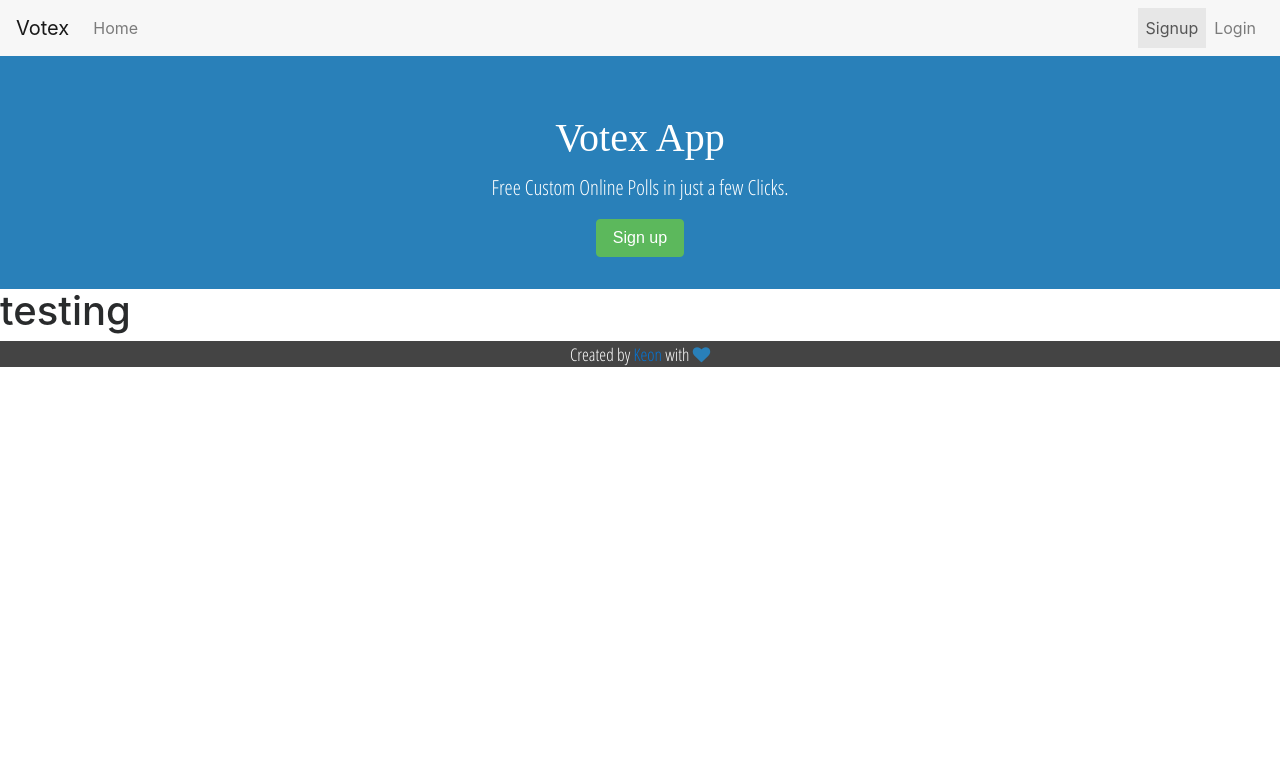
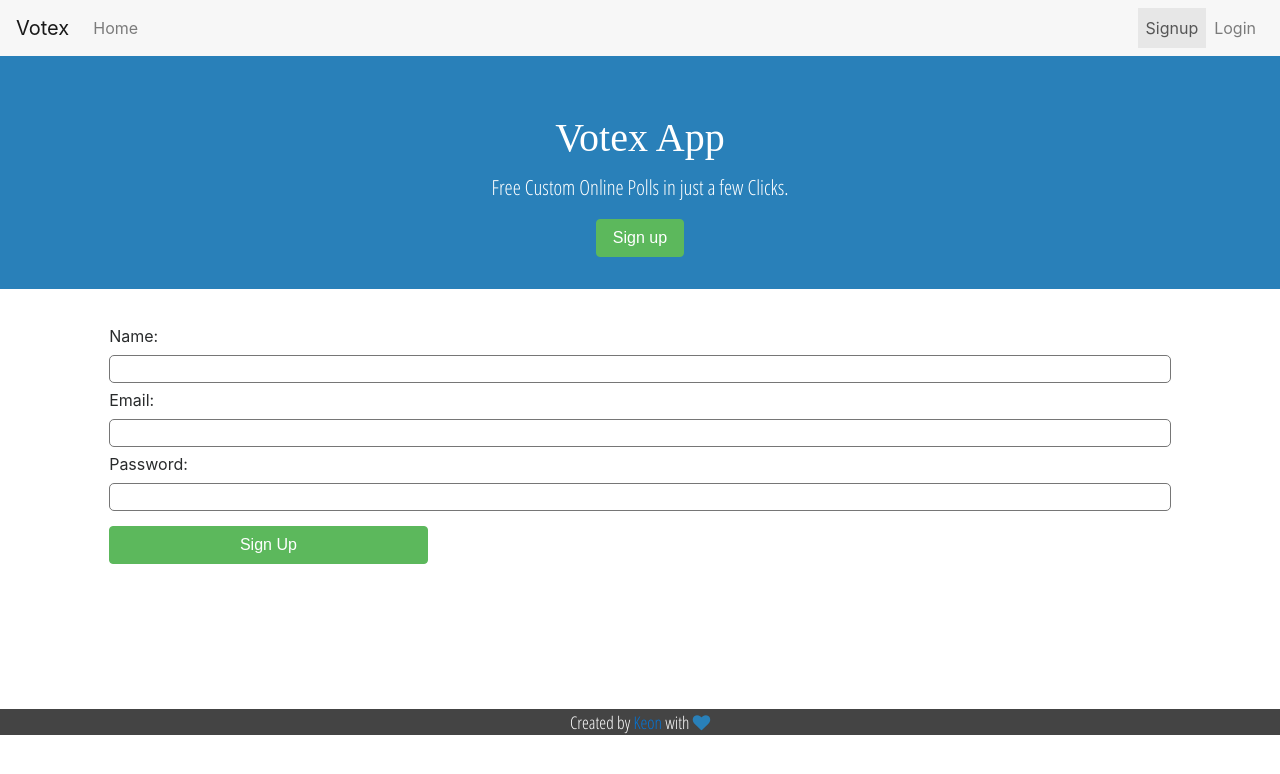
Before and after one commit to keonsam/Voting-app, a React app: page /Signup in a window 1280 px wide. Shown: the top 774 px of the page. Built offline with nearby package versions, Linux system fonts and the light colour scheme; a web font is replaced by a local one.

Commit message:
router commit

```diff
--- a/package.json
+++ b/package.json
@@ -12,6 +12,10 @@
   "author": "Keon Samuel",
   "license": "MIT",
   "dependencies": {
+    "body-parser": "^1.18.2",
+    "cors": "^2.8.4",
+    "express": "^4.16.2",
+    "mongoose": "^4.13.6",
     "react": "^16.2.0",
     "react-dom": "^16.2.0",
     "react-router-dom": "^4.2.2"
--- a/src/app/components/App.js
+++ /dev/null
@@ -1,48 +0,0 @@
-import React from "react";
-import { BrowserRouter as Router, Route, NavLink } from 'react-router-dom';
-
-import { Banner } from "./Banner";
-import { Body } from "./Body";
-import { Footer } from "./Footer";
-import { Signup } from "./Signup";
-import { Login } from "./Login";
-
-export class App extends React.Component{
-  constructor(props){
-    super(props);
-  }
-  render() {
-    return(
-      <Router>
-      <div className="container-fluid p-0">
-      <nav className="navbar navbar-toggleable-sm navbar-light bg-faded">
-  <button className="navbar-toggler navbar-toggler-right" type="button" data-toggle="collapse" data-target="#navbarSupportedContent" aria-controls="navbarSupportedContent" aria-expanded="false" aria-label="Toggle navigation">
-    <span className="navbar-toggler-icon"></span>
-  </button>
-  <NavLink className="navbar-brand" to="/">Votex</NavLink>
-  <div className="collapse navbar-collapse" id="navbarSupportedContent">
-    <ul className="navbar-nav mr-auto">
-      <li className="nav-item ">
-        <NavLink className="nav-link home" to="/" exact activeClassName="activeNav" >Home</NavLink>
-      </li>
-      </ul>
-     <ul className="navbar-nav ml-auto">
-      <li className="nav-item">
-        <NavLink className="nav-link" to="/Signup" activeClassName="activeNav">Signup</NavLink>
-      </li>
-      <li className="nav-item">
-        <NavLink className="nav-link" to="/Login" activeClassName="activeNav">Login</NavLink>
-      </li>
-    </ul>
-  </div>
-</nav>
-        <Banner/>
-        <Route exact path="/" component={Body}/>
-        <Route path="/Signup" component={Signup}/>
-        <Route path="/Login" component={Login}/>
-        <Footer/>
-      </div>
-  </Router>
-    );
-  }
-}
--- /dev/null
+++ b/src/app/components/Header.js
@@ -0,0 +1,28 @@
+import React from 'react';
+import {NavLink} from 'react-router-dom';
+
+export const Header = () => {
+  return (
+    <nav className="navbar navbar-toggleable-sm navbar-light bg-faded">
+<button className="navbar-toggler navbar-toggler-right" type="button" data-toggle="collapse" data-target="#navbarSupportedContent" aria-controls="navbarSupportedContent" aria-expanded="false" aria-label="Toggle navigation">
+  <span className="navbar-toggler-icon"></span>
+</button>
+<NavLink className="navbar-brand" to="/">Votex</NavLink>
+<div className="collapse navbar-collapse" id="navbarSupportedContent">
+  <ul className="navbar-nav mr-auto">
+    <li className="nav-item ">
+      <NavLink className="nav-link home" to="/" exact activeClassName="activeNav" >Home</NavLink>
+    </li>
+    </ul>
+   <ul className="navbar-nav ml-auto">
+    <li className="nav-item">
+      <NavLink className="nav-link" to="/Signup" activeClassName="activeNav">Signup</NavLink>
+    </li>
+    <li className="nav-item">
+      <NavLink className="nav-link" to="/Login" activeClassName="activeNav">Login</NavLink>
+    </li>
+  </ul>
+</div>
+</nav>
+  );
+}
--- a/src/app/components/Login.js
+++ b/src/app/components/Login.js
@@ -6,9 +6,23 @@ export class Login extends React.Component{
   }
   render() {
     return(
-   <div>
-   <h1>testing</h1>
-   </div>
+      <div className="signup">
+      <div className="row">
+       <div className="col-1">
+       </div>
+       <div className="col-10">
+          <form method="post" action="../form">
+           <label htmlFor="Enter Email">Email:</label>
+           <input name="eml" type="text" />
+           <label htmlFor="Enter Pass">Password:</label>
+           <input name="pass" type="password" />
+           <button className="btn btn-success" type="login">Log In</button>
+          </form>
+       </div>
+       <div className="col-1">
+       </div>
+      </div>
+      </div>
   );
  }
 }
--- a/src/app/components/Signup.js
+++ b/src/app/components/Signup.js
@@ -6,9 +6,25 @@ export class Signup extends React.Component{
   }
   render() {
     return(
-   <div>
-   <h1>testing</h1>
-   </div>
+    <div className="signup">
+    <div className="row">
+     <div className="col-1">
+     </div>
+     <div className="col-10">
+        <form method="post" action="../form">
+         <label htmlFor="Enter Name">Name:</label>
+         <input name="str" type="text" />
+         <label htmlFor="Enter Email">Email:</label>
+         <input name="eml" type="text" />
+         <label htmlFor="Enter Pass">Password:</label>
+         <input name="pass" type="password" />
+         <button className="btn btn-success" type="signup">Sign Up</button>
+        </form>
+     </div>
+     <div className="col-1">
+     </div>
+    </div>
+    </div>
   );
  }
 }
--- a/src/app/index.js
+++ b/src/app/index.js
@@ -1,9 +1,35 @@
 import React from "react";
 import { render } from "react-dom";
-//import { BrowserRouter as Router, Route, NavLink } from 'react-router-dom';
+import { BrowserRouter as Router, Route } from 'react-router-dom';
 
 import '../css/main.scss';
 
-import { App } from "./components/App";
+import { Header } from "./components/Header";
+import { Banner } from "./components/Banner";
+import { Body } from "./components/Body";
+import { Signup } from "./components/Signup";
+import { Login } from "./components/Login";
+import { Footer } from "./components/Footer";
+
+
+class App extends React.Component{
+  constructor(props){
+    super(props);
+  }
+  render() {
+    return(
+      <Router>
+      <div className="container-fluid p-0">
+        <Header />
+        <Banner/>
+        <Route exact path="/" component={Body}/>
+        <Route path="/Signup" component={Signup}/>
+        <Route path="/Login" component={Login}/>
+        <Footer/>
+      </div>
+  </Router>
+    );
+  }
+}
 
 render(<App/>, document.getElementById('app'));
--- a/src/css/main.scss
+++ b/src/css/main.scss
@@ -1,20 +1,20 @@
 $blue: #2980B9;
 
-html,body
-{
+html,body {
     width: 100%;
     height: 100%;
     margin: 0px;
     padding: 0px;
     overflow-x: hidden;
 }
+
 .activeNav {
   color: #555 !important;
   background-color: #e7e7e7 !important;
 
 }
 
-.banner{
+.banner {
   background-color: $blue;
   color: white;
   h2 {
@@ -37,10 +37,12 @@ html,body
     margin-bottom: 2em;
   }
 }
+
 .card-default{
   color: white;
   background-color: $blue !important;
 }
+
 .panel {
   margin:{
     top: 2em;
@@ -55,7 +57,36 @@ html,body
   }
   height: 44.5vh;
 }
-#footer{
+
+
+.signup{
+  margin: {
+    top: 30px;
+    bottom: 30px;
+  }
+  height: 45vh;
+}
+
+form {
+ input {
+  width: 100%;
+  margin-top: -5px;
+  border:{
+    style: solid;
+    width: thin;
+    radius: 5px;
+   }
+ }
+  label {
+    margin-top: 5px;
+  }
+  button {
+    margin-top: 15px;
+    width: 30%;
+  }
+ }
+
+#footer {
   background-color: #444;
   margin-bottom: 0;
   font:{
```
Also changed, not shown: 3 other files (tests, documents, lock files or other folders).
